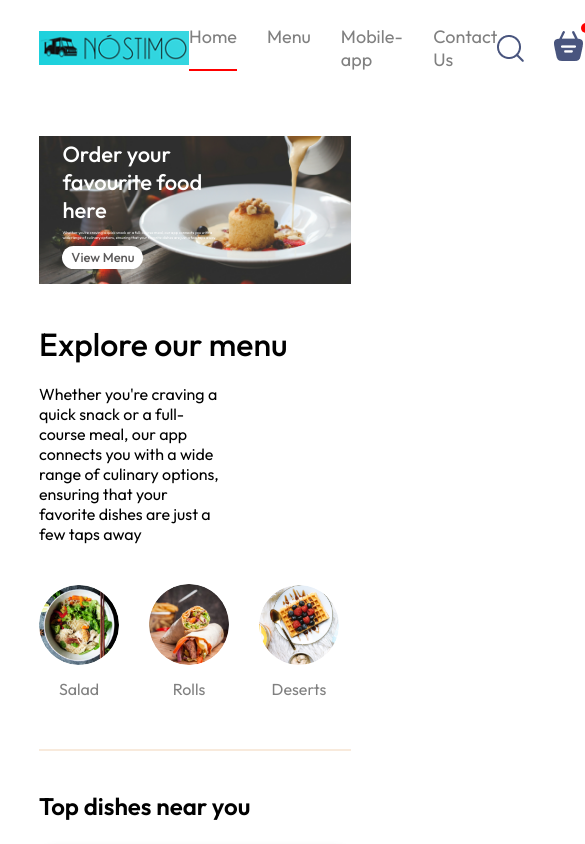
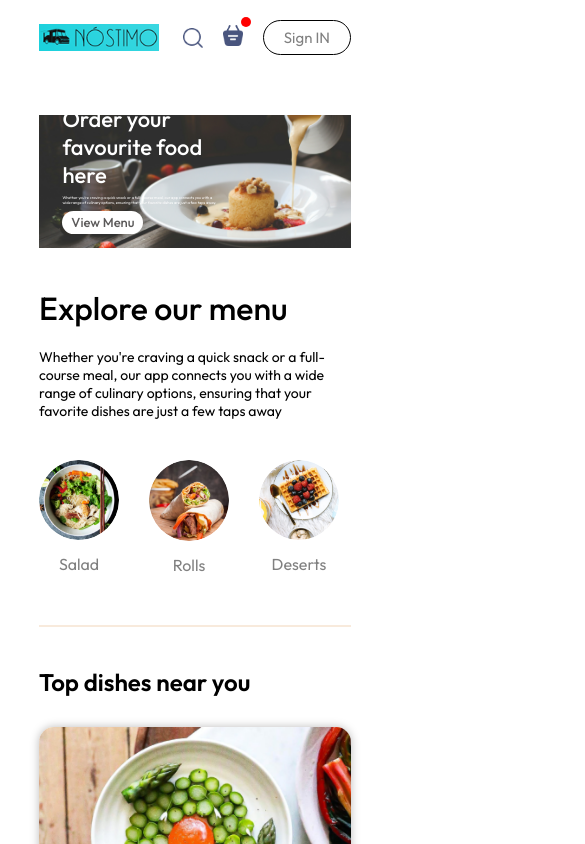
Before and after one commit to Amandeep-Codes/Project1, a React (Create React App) app in the folder food_delivery/: page / in a window 390 px wide. Shown: the top 844 px of the page, 585 px wide, since content can reach past the window. Built offline with nearby package versions, Linux system fonts and the light colour scheme.

Commit message:
creating login component

```diff
--- a/food_delivery/src/App.jsx
+++ b/food_delivery/src/App.jsx
@@ -1,4 +1,4 @@
-import React from "react";
+import React, { useState } from "react";
 import Navbar from "./components/Navbar/Navbar";
 import { Route, Routes } from "react-router-dom";
 import Home from "./pages/Home/Home";
@@ -6,12 +6,16 @@
 import Placeorder from "./pages/Placeorder/Placeorder";
 import Footer from "./components/Footer/Footer";
 import AppDownload from "./components/AppDownload/AppDownload";
+import Login from "./components/Login/Login";
 
 function App() {
+
+  const[showLogin,setShowLogin]=useState(false)
   return (
     <>
+     {showLogin? <Login/>:<></>}
       <div className="app">
-        <Navbar />
+        <Navbar  setShowLogin={setShowLogin}/>
         <Routes>
           <Route path="/" element={<Home />} />
           <Route path="/cart" element={<Cart />} />
--- a/food_delivery/src/components/ExploreMenu/ExploreMenu.css
+++ b/food_delivery/src/components/ExploreMenu/ExploreMenu.css
@@ -10,7 +10,7 @@
 }
 .explore-menu-text{
 
-    max-width: 60%;
+    max-width: 90%;
     columns:gray;
 }
 
@@ -52,3 +52,11 @@
     border: 4px solid red;
     padding: 2px;
 }
+
+@media(max-width:1050px){
+    .explore-menu-text{
+        max-width:100%;
+        font-size: 14px;
+
+    }
+}
--- a/food_delivery/src/components/ExploreMenu/ExploreMenu.jsx
+++ b/food_delivery/src/components/ExploreMenu/ExploreMenu.jsx
@@ -4,7 +4,7 @@
 
 const ExploreMenu = ({category,setCategory}) => {
   return (
-    <div className='explore-menu' id=''explore-menu>
+    <div className='explore-menu' id='explore-menu'>
         <h1>Explore our menu</h1>
         <p className='explore-menu-text'>Whether you're craving a quick snack or a full-course meal, our app connects you with a wide range of culinary options, ensuring that your favorite dishes are just a few taps away</p>
         <div className="explore-menu-list">
--- a/food_delivery/src/components/Footer/Footer.css
+++ b/food_delivery/src/components/Footer/Footer.css
@@ -48,3 +48,17 @@
     background-color: grey;
     border:none
 }
+
+@media (max-width:750px){
+
+    .footer-content{
+        display:flex;
+        flex-direction: column;
+        gap:35px;
+
+    }
+    .footer-copyright{
+        text-align: center;
+    }
+
+}
--- a/food_delivery/src/components/Header/Header.css
+++ b/food_delivery/src/components/Header/Header.css
@@ -46,16 +46,14 @@
 
 
 @media (max-width:1050px) {
-    .header{
-        height: 38vw;
-    }
+
     .header-contents{
         max-width: 45%;
     }
 }
 @media(max-width:750px){
     .header-contents{
-        max-width: 55%;
+        max-width: 65%;
     }
     .header-contents p{
        display: none;
--- /dev/null
+++ b/food_delivery/src/components/Login/Login.jsx
@@ -0,0 +1,11 @@
+import React from 'react'
+
+const Login = () => {
+  return (
+    <div className='login-popup'>
+
+    </div>
+  )
+}
+
+export default Login
--- a/food_delivery/src/components/Navbar/Navbar.css
+++ b/food_delivery/src/components/Navbar/Navbar.css
@@ -57,3 +57,62 @@
     top:-8px;
     right:-8px;
 }
+
+@media (max-width:1050px) {
+    .navbar .logo{
+        width: 40px;
+    }
+
+    .navbar-menu{
+        gap:20px;
+        font-size:17px;
+    }
+    .navbar-right{
+        gap:30px;
+    }
+    .navbar-right img{
+        width:22px;
+
+    }
+
+    .navbar-right button{
+        padding:8px 25px;
+    }
+
+
+}
+
+@media (max-width:900px) {
+    .navbar .logo{
+        width: 120px;
+    }
+
+    .navbar-menu{
+        gap:15px;
+        font-size:16px;
+    }
+    .navbar-right{
+        gap:20px;
+    }
+    .navbar-right img{
+        width:20px;
+
+    }
+
+    .navbar-right button{
+        padding:7px 20px;
+        font-size: 15px;
+    }
+
+
+}
+
+@media (max-width:1050px) {
+
+    .navbar-menu{
+       display: none;
+    }
+
+
+
+}
--- a/food_delivery/src/components/Navbar/Navbar.jsx
+++ b/food_delivery/src/components/Navbar/Navbar.jsx
@@ -1,17 +1,18 @@
 import React,{useState} from 'react'
 import "./Navbar.css"
 import { assets } from '../../assets/assets'
-const Navbar = () => {
+import { Link } from 'react-router-dom'
+const Navbar = ({setShowLogin}) => {
     const [menu,setMenu]=useState("home")
   return (
     <>
     <div className='navbar'>
         <img src={assets.nostimo} alt='Logo' className='logo'/>
         <ul className="navbar-menu">
-            <li onClick={()=>setMenu("home")} className={menu==='home'?"active":""}>Home</li>
-            <li onClick={()=>setMenu("menu")} className={menu==='menu'?"active":""}>Menu</li>
-            <li onClick={()=>setMenu("mobile-ap")} className={menu==='mobile-ap'?"active":""}>Mobile-app</li>
-            <li onClick={()=>setMenu("contact-us")} className={menu==='contact-us'?"active":""}>Contact Us</li>
+            <Link to='/' onClick={()=>setMenu("home")} className={menu==='home'?"active":""}>Home</Link>
+            <a href='#explore-menu' onClick={()=>setMenu("menu")} className={menu==='menu'?"active":""}>Menu</a>
+            <a href='#app-download' onClick={()=>setMenu("mobile-ap")} className={menu==='mobile-ap'?"active":""}>Mobile-app</a>
+            <a href='#footer' onClick={()=>setMenu("contact-us")} className={menu==='contact-us'?"active":""}>Contact Us</a>
         </ul>
         <div className="navbar-right">
             <img src={assets.search_icon} alt='search icon'/>
@@ -20,7 +21,7 @@
                 <div className='dot'></div>
             </div>
             <div>
-                <button> Sign IN</button>
+                <button onClick={()=> setShowLogin(true)}> Sign IN</button>
             </div>
 
 
--- a/food_delivery/src/index.css
+++ b/food_delivery/src/index.css
@@ -6,6 +6,7 @@
   margin:0;
   box-sizing:border-box;
   font-family:Outfit;
+  scroll-behavior: smooth;
 }
 body{
   min-height:100vh;
```
Also changed, not shown: food_delivery/src/components/Login/Login.css (added).
